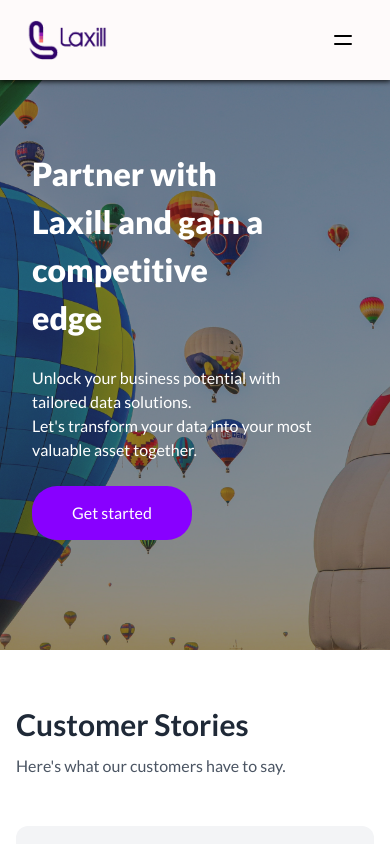
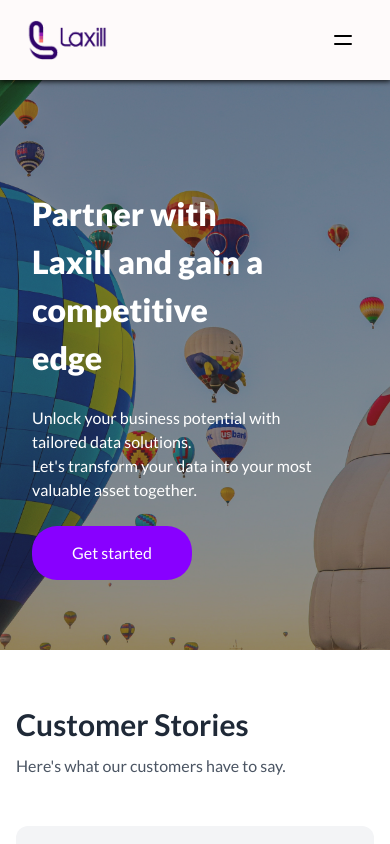
Before and after one commit to sonofaryeetey/Laxillnew, a Next.js app: page /Testimonials in a window 390 px wide. Shown: the top 844 px of the page. Built offline with nearby package versions, Linux system fonts and the light colour scheme.

Commit message:
testimonials page: padding update

```diff
--- a/src/app/globals.css
+++ b/src/app/globals.css
@@ -1126,8 +1126,7 @@ h1 {
     background-image: url('../../public/images/hot-air-balloons.jpg') !important;
     display:flex;
     flex-direction: column;
-    justify-content: center;
-    align-items: center;
+    padding-top:40px;
     height:650px;
   }
 
```
